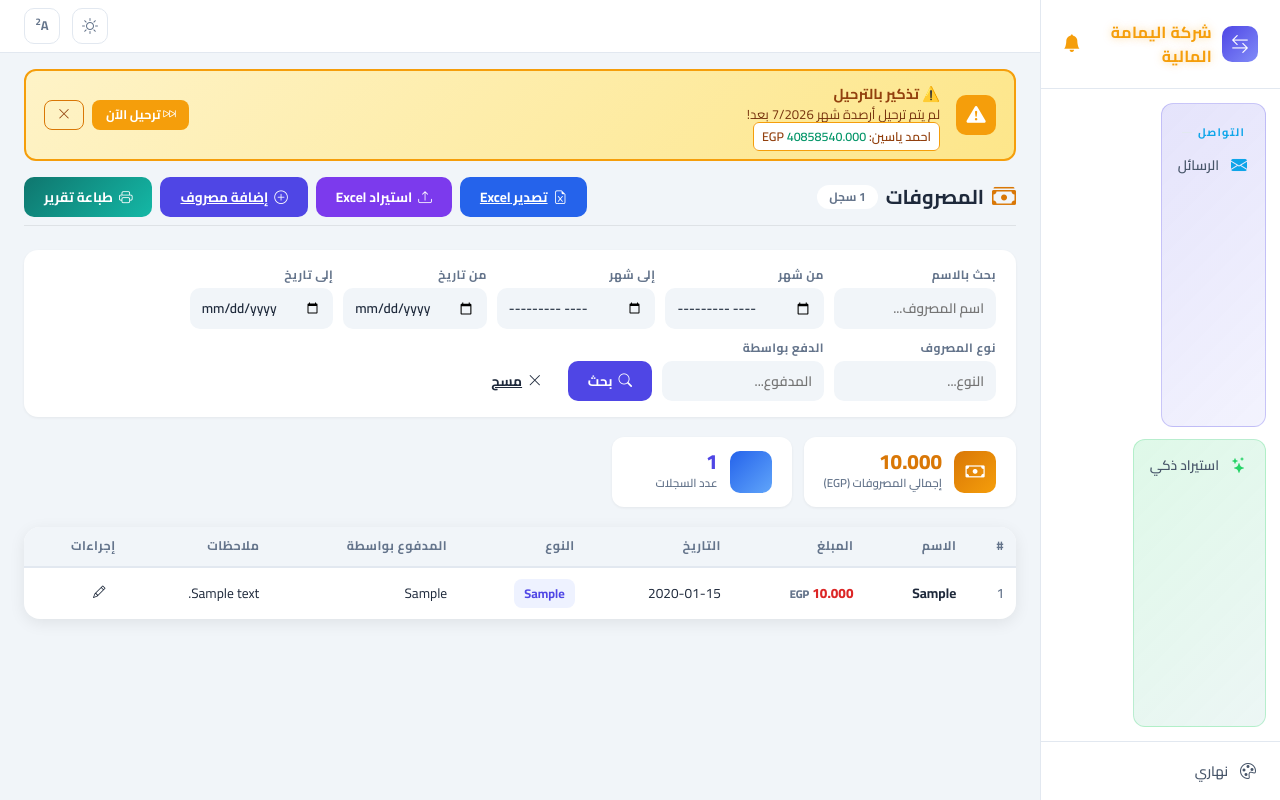
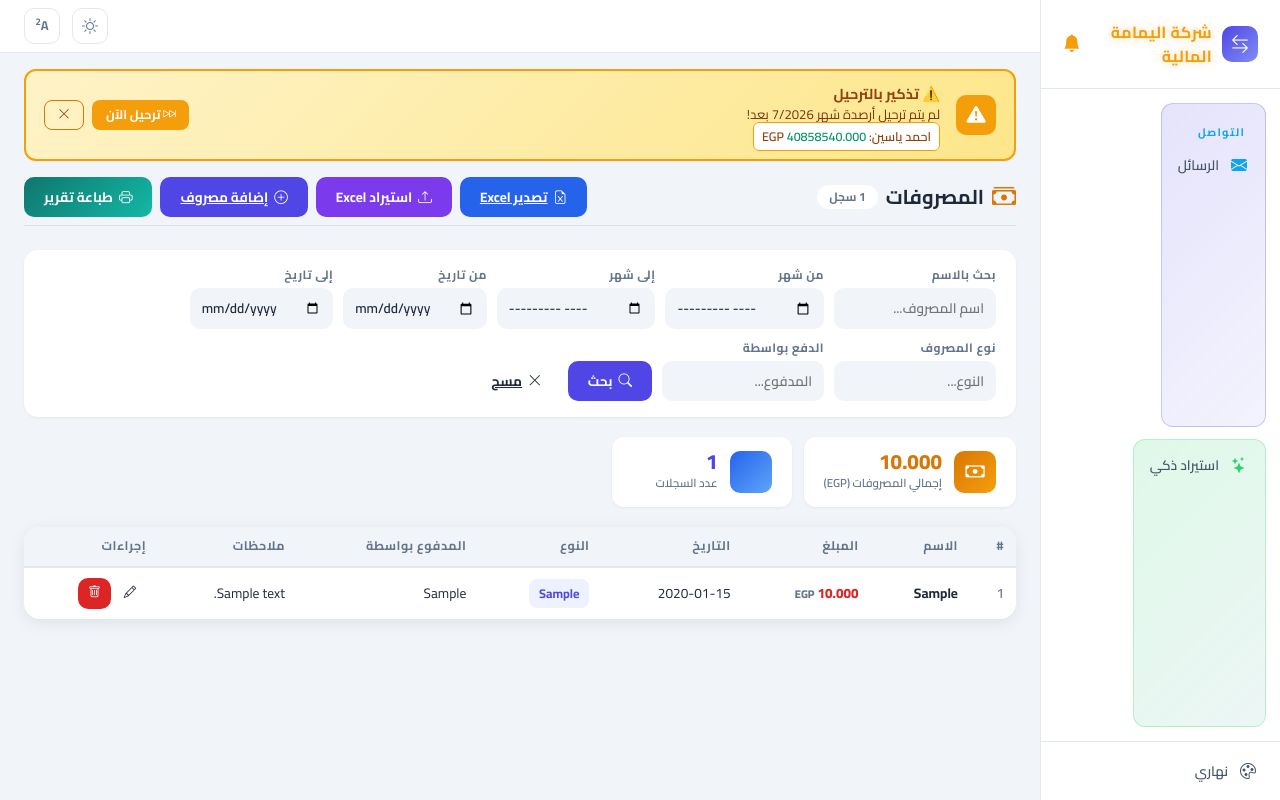
Before and after one commit to aklibya-g/aklibya-webapp, a Django app: page /expenses/ in a window 1280 px wide. Run offline with Django 5.2, Linux system fonts and the light colour scheme; data comes from the database, SQL or seed files in the repository; tables that the repository leaves empty hold one stand-in row (values such as "Sample post"); data that the repository does not hold is empty.

Commit message:
feat: add delete button next to edit in expenses list

```diff
--- a/access_app/templates/expenses_list.html
+++ b/access_app/templates/expenses_list.html
@@ -116,6 +116,7 @@
                     <td style="max-width:180px;overflow:hidden;text-overflow:ellipsis;white-space:nowrap">{{ e.notes|default:"" }}</td>
                     <td>
                         <a href="{% url 'edit_expense' e.id %}" class="exp-btn exp-btn-outline" style="padding:6px 10px;font-size:.78rem"><i class="bi bi-pencil"></i></a>
+                        <a href="{% url 'delete_expense' e.id %}" class="exp-btn exp-btn-danger" style="padding:6px 10px;font-size:.78rem" onclick="return confirm('هل أنت متأكد من حذف هذا المصروف؟')"><i class="bi bi-trash"></i></a>
                     </td>
                 </tr>
                 {% empty %}
```
